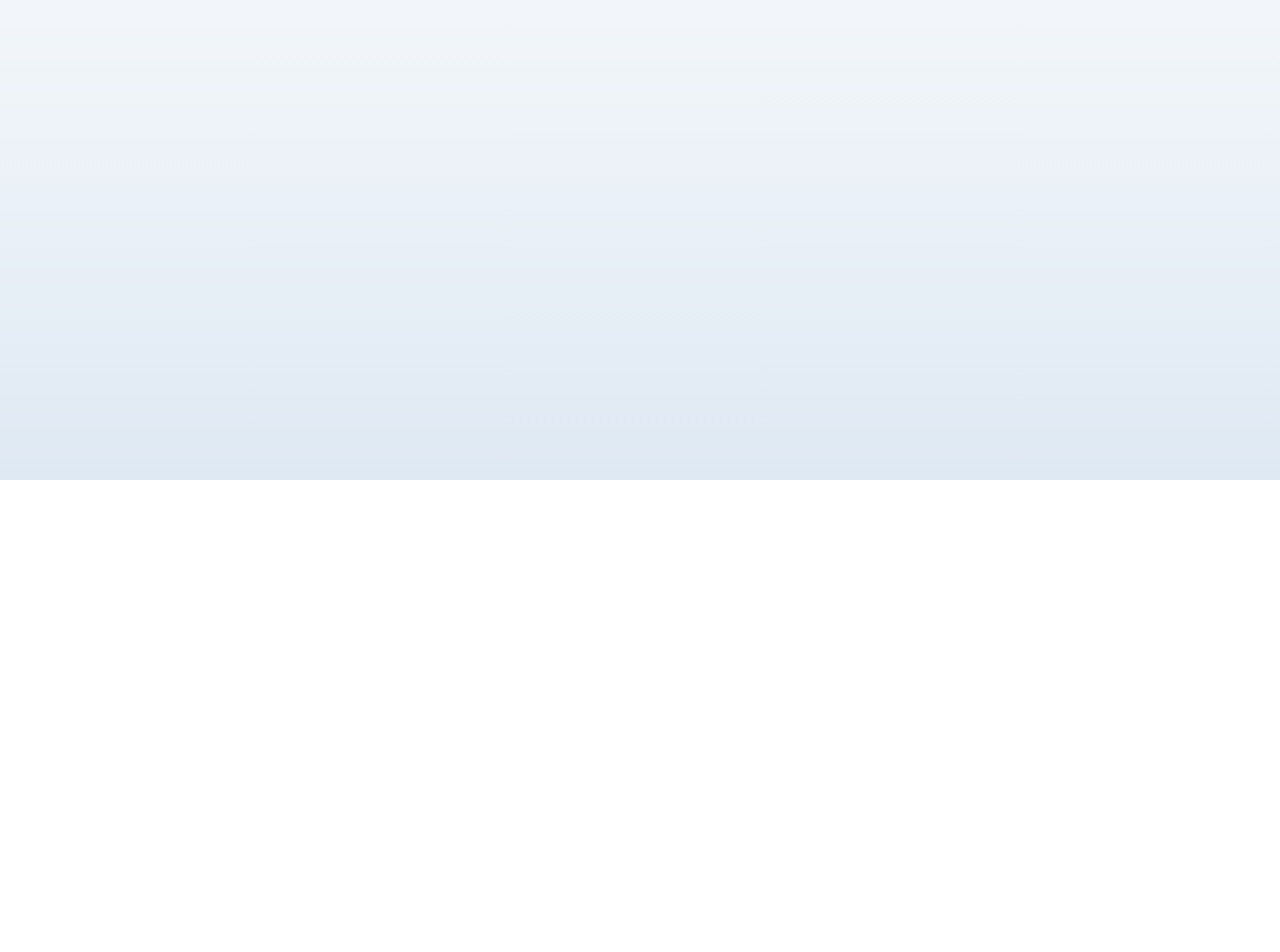
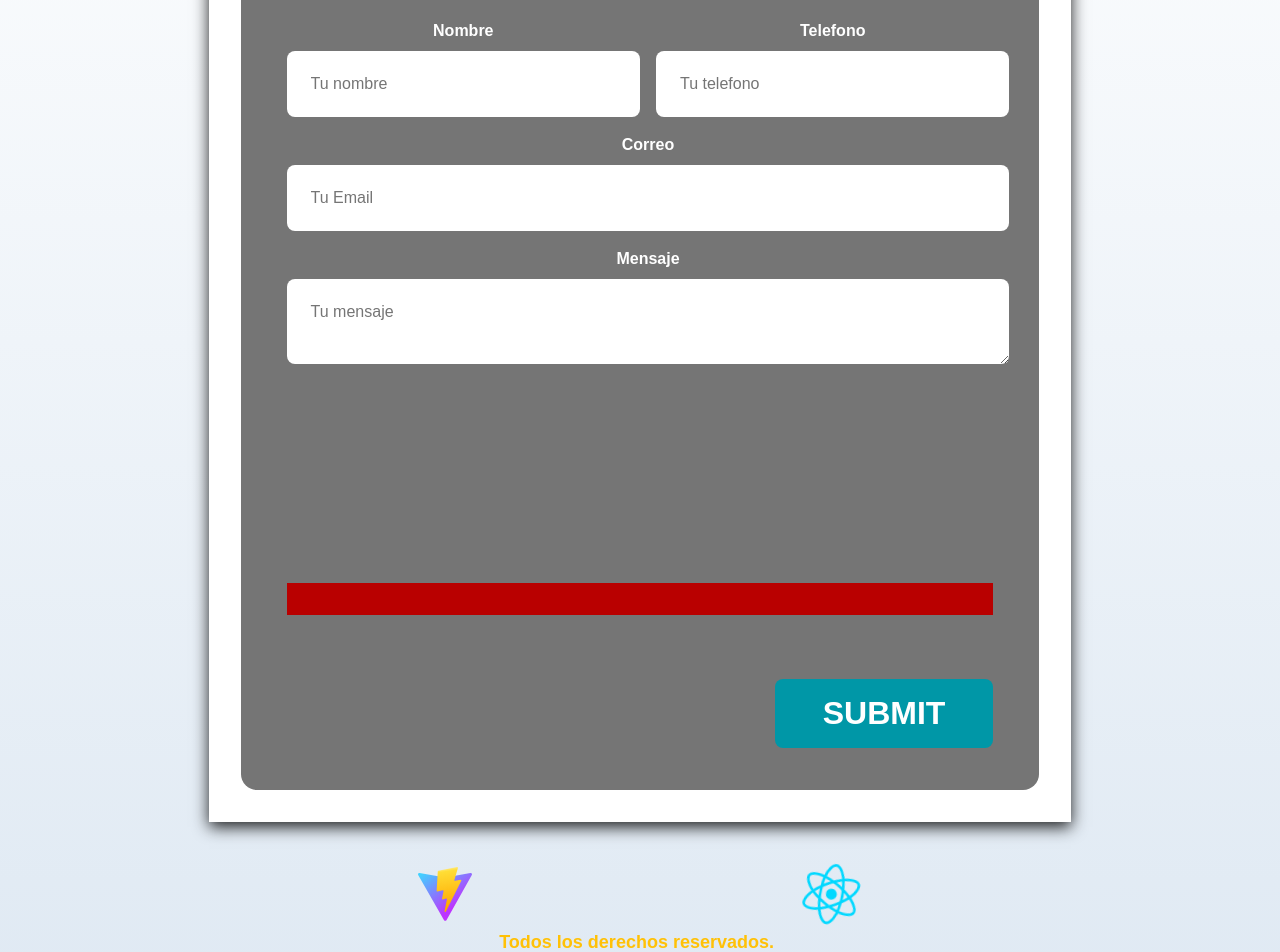
Before and after one commit to IvanCastroRuiz/Proyectos-UdA, a React (Vite) app in the folder app-reactjs/: page /contacto in a window 1280 px wide. Before the commit this address had no page. Shown: the part 320-1272 px from the top of the page. Before the commit the page ends 800 px from the top, so only its background shows below. Built offline with nearby package versions, Linux system fonts and the light colour scheme.

Commit message:
validacion formulario

```diff
--- a/app-reactjs/src/App.jsx
+++ b/app-reactjs/src/App.jsx
@@ -8,7 +8,8 @@ import {
 import Layout from './Layout/Layout';
 
 // Components
-import Home from './components/Home';
+import Home from './pages/Home';
+import Formulario from './pages/Formulario';
 
 // Styles
 import '../src/assets/css/normalize.css';
@@ -23,6 +24,7 @@ function App() {
         {/* Rutas Publicas */}
         <Route path='/' element={<Layout />}>
           <Route index element={<Home />}/>
+          <Route path='contacto' element={<Formulario />}/>
         </Route>
       </Routes>
     </BrowserRouter>
--- a/app-reactjs/src/Layout/Layout.jsx
+++ b/app-reactjs/src/Layout/Layout.jsx
@@ -2,13 +2,17 @@ import { Outlet } from "react-router-dom";
 // Components
 import Header from '../components/Header';
 import Nav from '../components/Nav';
+import Footer from '../components/Footer';
 
 const Layout = () => {
   return (
     <>
        <Header/>
        <Nav/>
-        <Outlet/>
+       <main className="contenedor sombra">
+         <Outlet/>
+       </main>
+       <Footer/>
     </>
   )
 }
--- a/app-reactjs/src/assets/css/styles.css
+++ b/app-reactjs/src/assets/css/styles.css
@@ -292,6 +292,9 @@ h1,h2,h3{
 
 .fooster{
     text-align: center;
+    color: var(--primario);
+    font-size: large;
+    font-weight: bold;
 }
 
 /* validacion del funcion formulario*/
--- a/app-reactjs/src/components/Footer.jsx
+++ b/app-reactjs/src/components/Footer.jsx
@@ -1,8 +1,22 @@
-import React from 'react'
+import reactLogo from '../assets/react.svg';
 
 const Footer = () => {
   return (
-    <div>Footer</div>
+    <footer className="fooster">
+        <p>
+
+          <a href="https://vitejs.dev" target="_blank">
+            <img src="/vite.svg" className="logo" alt="Vite logo" />
+          </a>
+
+          Todos los derechos reservados.
+
+          <a href="https://reactjs.org" target="_blank">
+            <img src={reactLogo} className="logo react" alt="React logo" />
+          </a>
+
+        </p>
+    </footer>
   )
 }
 
--- a/app-reactjs/src/components/Header.jsx
+++ b/app-reactjs/src/components/Header.jsx
@@ -1,15 +1,11 @@
 import React from 'react'
 
-const Header = ({count,setCount}) => {
-
-  console.log(count);
-  console.log(setCount);
+const Header = () => {
 
   return (
       <>
         <header>
-            <h1 className="titulo">Administracion Contactos <span>Desarrollo WEB</span></h1>
-            <h1>Visita # {count}</h1>
+            <h1 className="titulo">Administracion Articulos <span>Desarrollo WEB</span></h1>
         </header>
       </>
   )
--- a/app-reactjs/src/components/Nav.jsx
+++ b/app-reactjs/src/components/Nav.jsx
@@ -1,12 +1,13 @@
-import React from 'react'
+import { Link } from "react-router-dom"
 
 const Nav = () => {
   return (
     <>
         <div className="nav-bg">
             <nav className="navegacion-principal contenedor">
-                <a id="formulario-inicio" href="index.html">Inicio</a>
-                <a id="lista-contacto" href="#">Lista Contactos</a>
+                <Link to="/">Inicio</Link>
+                <Link to="contacto">Contactanos</Link>
+                <Link to="lista-articulo">Lista Articulos</Link>
             </nav>
         </div>
     </>
--- /dev/null
+++ b/app-reactjs/src/pages/Formulario.jsx
@@ -0,0 +1,110 @@
+import { useState }  from 'react'
+
+const Formulario = () => {
+
+
+
+    const [ nombre, setNombre ] = useState("");
+    const [ telefono, setTelefono ] = useState("");
+    const [ correo, setCorreo ] = useState("");
+    const [ mensaje, setMensaje ] = useState("");
+
+    const [ alerta, setAlerta ] = useState({});
+
+
+    const handletSubmit = (e) => {
+        e.preventDefault();
+
+        if([nombre, telefono, correo, mensaje].includes("")){
+            setAlerta({
+                msg: "Todos los campos son obligatorios",
+                error: true
+            })
+            return;
+        }
+
+        setAlerta({
+            msg: "Informacion enviada exitosamente"
+        })
+
+
+    };
+
+    return (
+
+        <section id="section-form">
+            <form
+                id="form"
+                className="formulario"
+                onSubmit={handletSubmit}
+            >
+                <fieldset>
+                    <legend>Contactenos llenado todos los campos</legend>
+                    <div className="contenedor-campos">
+                        <div className="campos">
+                            <label>Nombre</label>
+                            <input
+                                id="nombre"
+                                name="nombre"
+                                type="text"
+                                placeholder="Tu nombre" className="input-text"
+                                value={nombre}
+                                onChange={ (e) => setNombre(e.target.value)}
+                            />
+                        </div>
+                        <div className="campos">
+                            <label>Telefono</label>
+                            <input
+                                id="telefono"
+                                type="tel"
+                                placeholder="Tu telefono"
+                                className="input-text"
+                                value={telefono}
+                                onChange={ (e) => setTelefono(e.target.value)}
+                            />
+                        </div>
+                        <div className="campos">
+                            <label>Correo</label>
+                            <input
+                                id="correo"
+                                type="email"
+                                placeholder="Tu Email"
+                                className="input-text"
+                                value={correo}
+                                onChange={ (e) => setCorreo(e.target.value)}
+                            />
+                        </div>
+                        <div className="campos">
+                            <label>Mensaje</label>
+                            <textarea
+                                id="mensaje"
+                                name="mensaje"
+                                className="input-text"
+                                placeholder="Tu mensaje"
+                                value={mensaje}
+                                onChange={ (e) => setMensaje(e.target.value)}
+                            />
+                        </div>
+                    </div>
+
+                    {/* Operador Ternario */}
+                    {
+                        alerta &&
+                            (<p className={ ` ${alerta.error} ` ? 'error' : 'correcto' } >{alerta.msg}</p>)
+
+                    }
+
+                    <div className="contenedor-spinner">
+                    </div>
+                    <div className="alinear-derecha flex">
+                        <input className="boton w-100" type="submit" defaultValue="Enviar" />
+                    </div>
+                </fieldset>
+                {/*  */}
+            </form>
+        </section>
+
+    )
+};
+
+export default Formulario
--- a/app-reactjs/src/components/Home.jsx
+++ b/app-reactjs/src/pages/Home.jsx
@@ -1,5 +1,5 @@
 import { useState } from 'react';
-import reactLogo from '../assets/react.svg';
+
 const Home = () => {
 
     const [count, setCount] = useState(0);
@@ -15,12 +15,8 @@ const Home = () => {
     <div className="App">
         <p><strong>Aprendiendo ReactJS - {nombre}</strong></p>
         <div>
-          <a href="https://vitejs.dev" target="_blank">
-            <img src="/vite.svg" className="logo" alt="Vite logo" />
-          </a>
-          <a href="https://reactjs.org" target="_blank">
-            <img src={reactLogo} className="logo react" alt="React logo" />
-          </a>
+
+
         </div>
 
         <button
```
